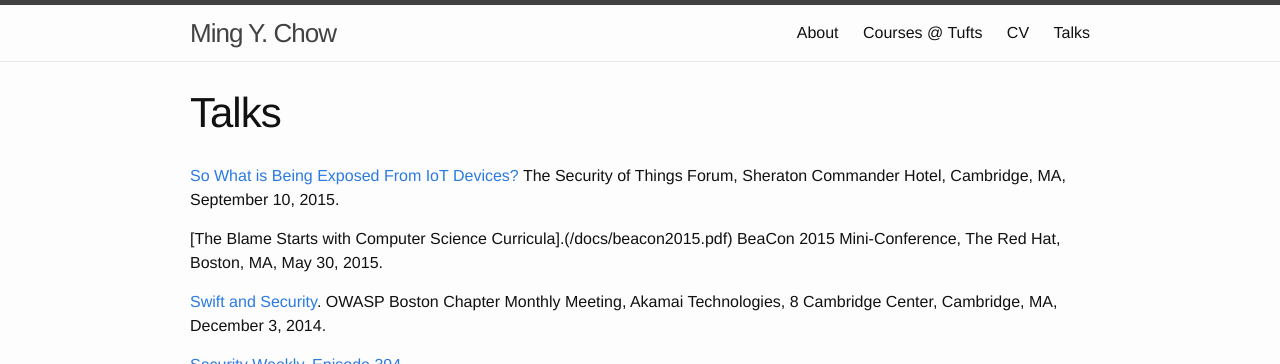
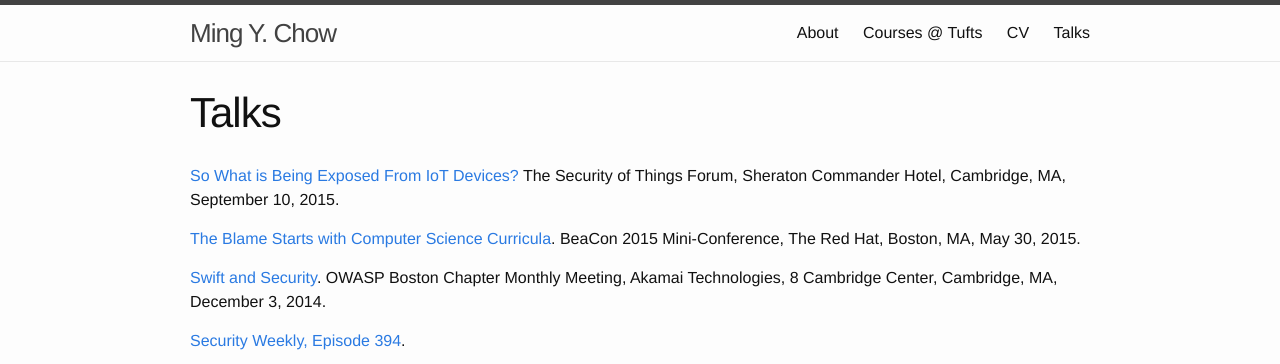
Before and after one commit to mchow01/mchow01.github.io, a Jekyll site: the page built from talks.md, in a window 1280 px wide and 900 px high, cut to the strip 0-364 px from the top of the window. Built offline with Jekyll 4.4.1, drawn with Linux system fonts in a browser that asks for light colours.

Commit message:
Put period in the wrong place.

```diff
--- a/talks.md
+++ b/talks.md
@@ -6,7 +6,7 @@ permalink: /talks/
 
 [So What is Being Exposed From IoT Devices?](/docs/securityofthings2015.pdf) The Security of Things Forum, Sheraton Commander Hotel, Cambridge, MA, September 10, 2015.
 
-[The Blame Starts with Computer Science Curricula].(/docs/beacon2015.pdf) BeaCon 2015 Mini-Conference, The Red Hat, Boston, MA, May 30, 2015.
+[The Blame Starts with Computer Science Curricula](/docs/beacon2015.pdf). BeaCon 2015 Mini-Conference, The Red Hat, Boston, MA, May 30, 2015.
 
 [Swift and Security](/docs/SwiftAndSecurity.pdf). OWASP Boston Chapter Monthly Meeting, Akamai Technologies, 8 Cambridge Center, Cambridge, MA, December 3, 2014.
 
```
